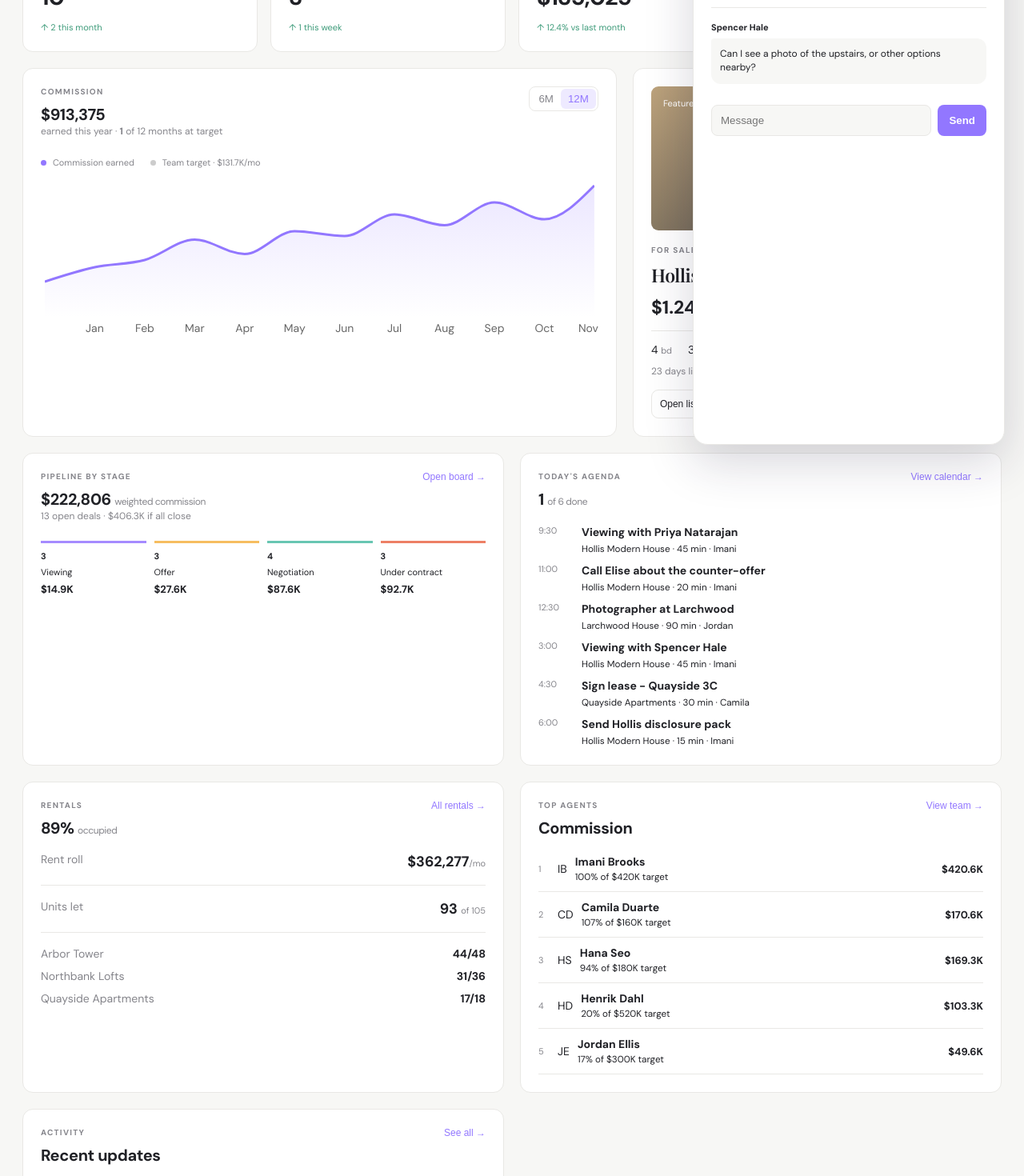
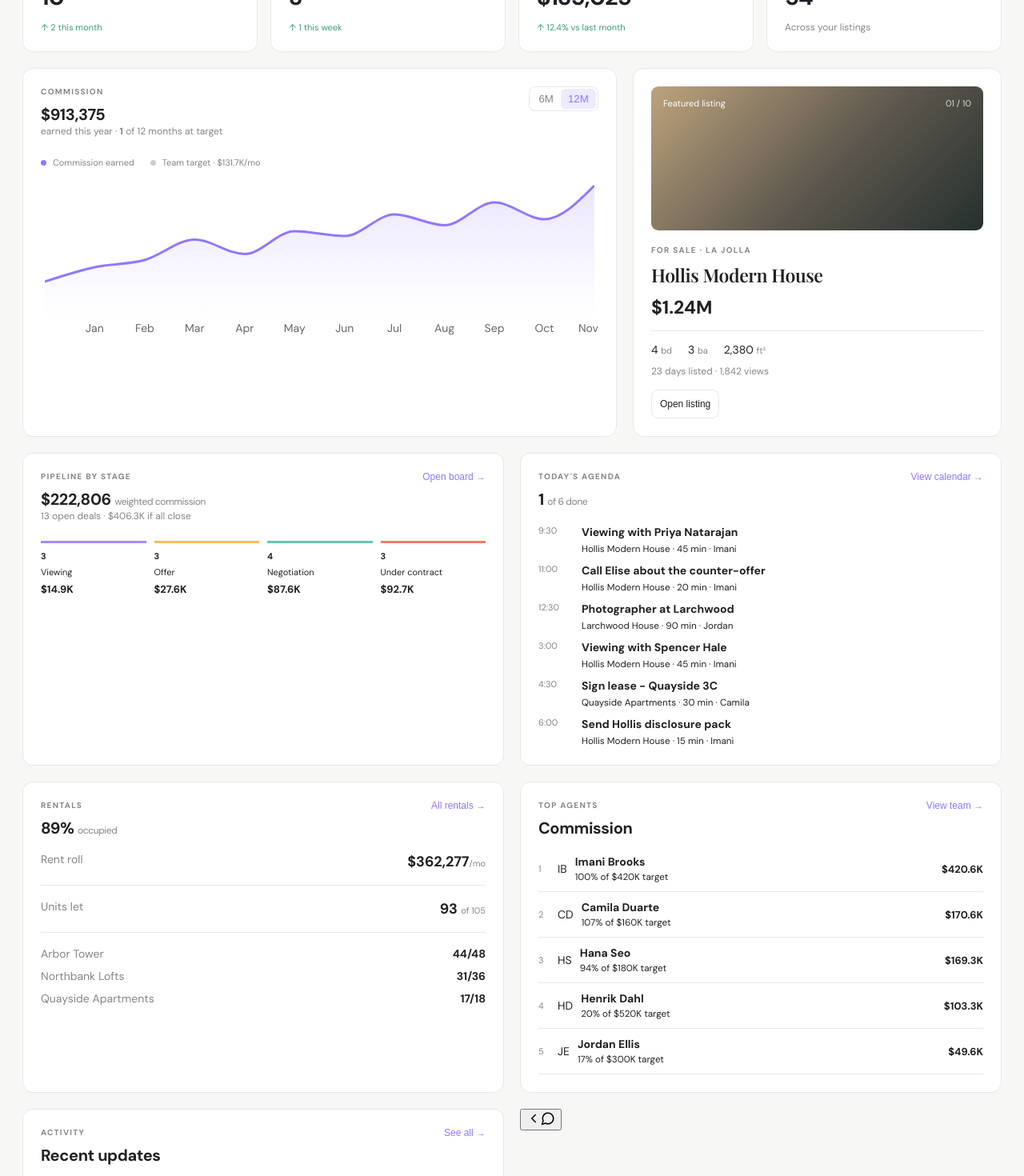
Before and after one commit to MuiaN/lintel-clone, a Next.js app: page / in a window 1280 px wide. Shown: the part 220-1690 px from the top of the page at 80% size. Built offline with nearby package versions, Linux system fonts and the light colour scheme.

Commit message:
Implement expandable right-side Lintel live chat drawer

```diff
--- a/components/live-chat.tsx
+++ b/components/live-chat.tsx
@@ -1,10 +1,14 @@
 'use client'
 
+import { ChevronLeft, ChevronRight, MessageCircle, Send, X } from 'lucide-react'
 import { useState } from 'react'
 
-export default function LiveChat() {
+export default function LiveChat({ open, onToggle }: { open: boolean; onToggle: () => void }) {
   const [messages, setMessages] = useState([{ who: 'Spencer Hale', text: 'Can I see a photo of the upstairs, or other options nearby?' }])
   const [draft, setDraft] = useState('')
-  const send = () => { if (!draft.trim()) return; setMessages([...messages, { who: 'Imani Brooks', text: draft.trim() }]); setDraft('') }
-  return <section className="card live-chat"><div className="chat-head"><span><b>Live Chat</b><small>23 online</small></span></div><div className="chat-property"><div className="thumb"/><b>Hollis Modern House</b><small>La Jolla · $1.24M</small></div><div className="messages">{messages.map((message, i) => <div className={`message ${i > 0 ? 'mine' : ''}`} key={`${message.who}-${i}`}><b>{message.who}</b><p>{message.text}</p></div>)}</div><div className="chat-input"><input value={draft} onChange={e => setDraft(e.target.value)} onKeyDown={e => e.key === 'Enter' && send()} placeholder="Message"/><button onClick={send}>Send</button></div></section>
+  const send = () => { const value = draft.trim(); if (!value) return; setMessages(current => [...current, { who: 'Imani Brooks', text: value }]); setDraft('') }
+  return <aside className={`live-chat-drawer ${open ? 'is-open' : 'is-closed'}`} aria-label="Live chat">
+    <button className="chat-rail-toggle" onClick={onToggle} aria-label={open ? 'Collapse live chat' : 'Expand live chat'}>{open ? <ChevronRight size={18}/> : <ChevronLeft size={18}/>}<MessageCircle size={18}/></button>
+    {open && <div className="live-chat-inner"><div className="chat-head"><span><b>Live Chat</b><small><i className="online-dot"/>23 online</small></span><button onClick={onToggle} aria-label="Close live chat"><X size={17}/></button></div><div className="chat-tabs"><button className="active">Messages <b>3</b></button><button>Activity</button></div><div className="chat-property"><div className="thumb"/><b>Hollis Modern House</b><small>La Jolla · $1.24M</small></div><div className="messages">{messages.map((message, i) => <div className={`message ${i > 0 ? 'mine' : ''}`} key={`${message.who}-${i}`}><b>{message.who}</b><p>{message.text}</p></div>)}</div><div className="chat-input"><input value={draft} onChange={event => setDraft(event.target.value)} onKeyDown={event => event.key === 'Enter' && send()} placeholder="Message"/><button onClick={send} aria-label="Send message"><Send size={15}/></button></div></div>}
+  </aside>
 }
```
